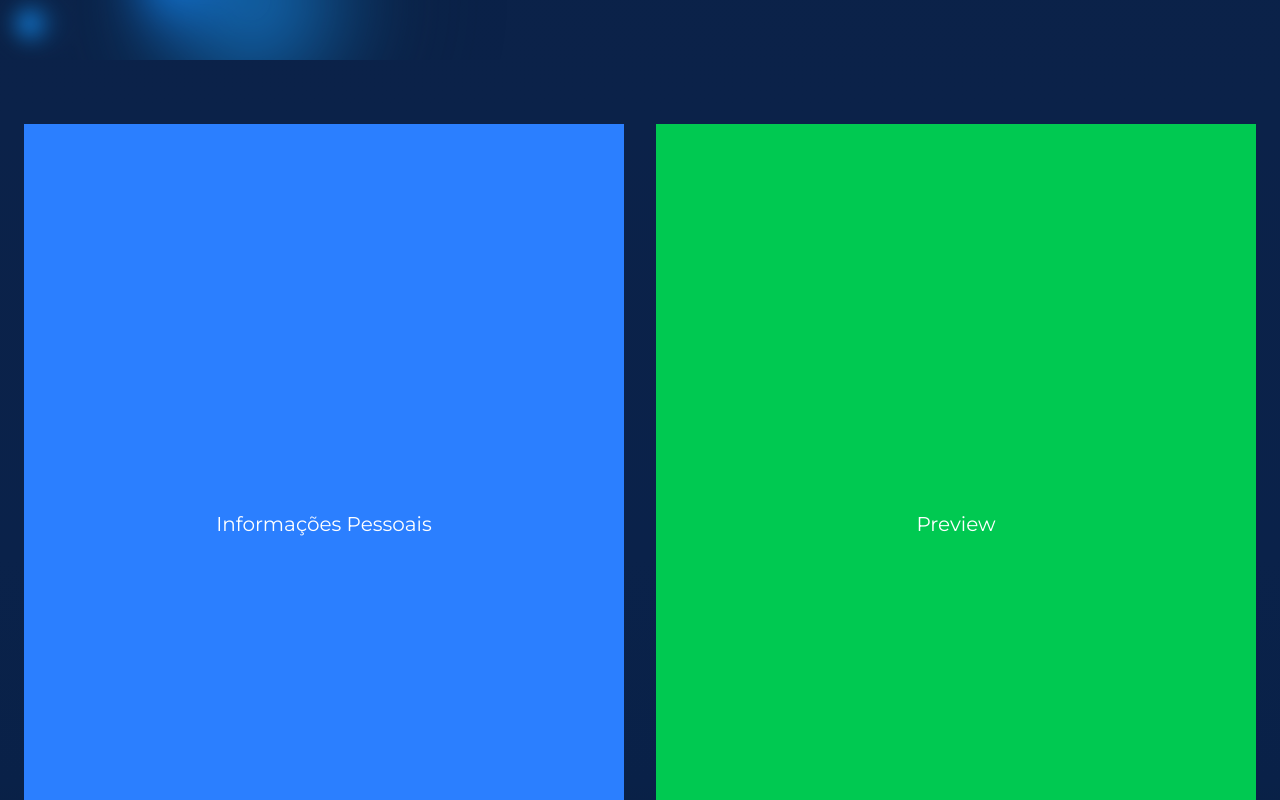
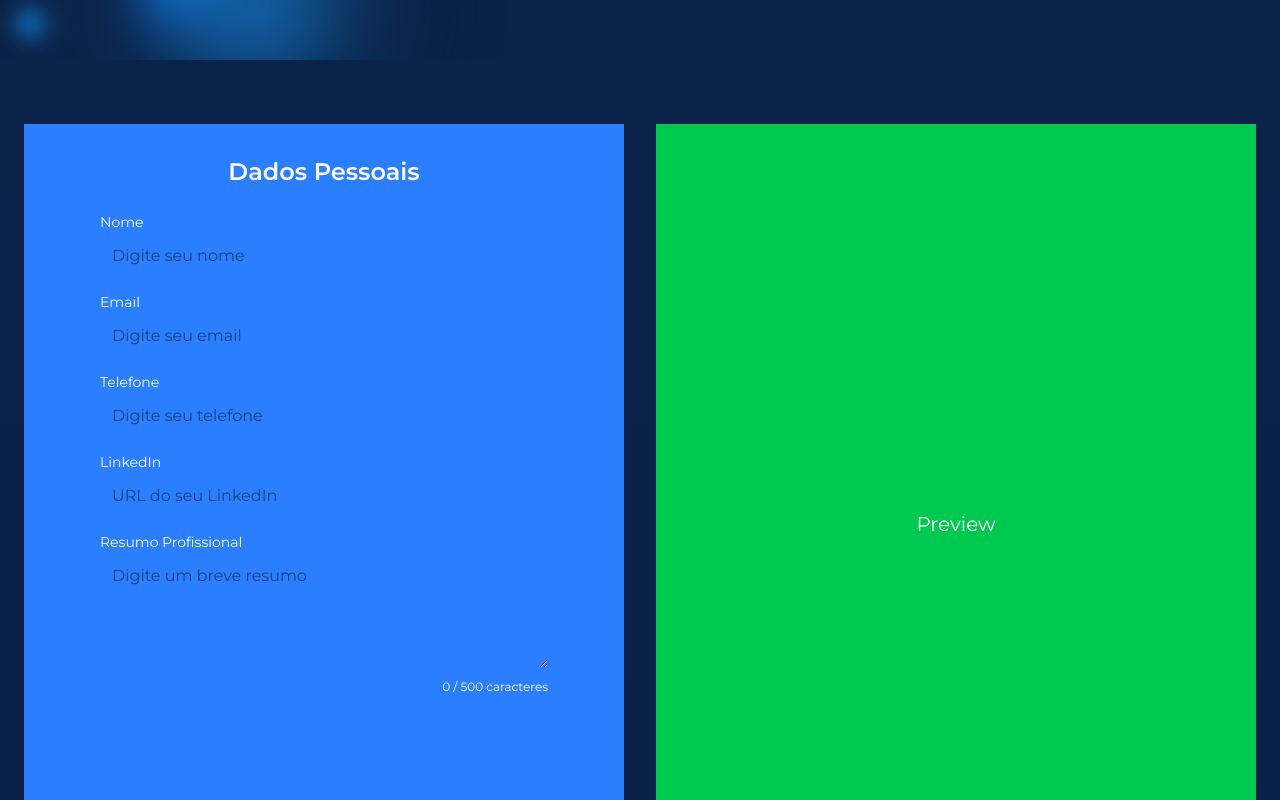
Before and after one commit to KFalcao/Gerador_Curriculo_Byte_a_byte, a React (Vite) app: page / in a window 1280 px wide. Shown: the part 740-1540 px from the top of the page. Built offline with nearby package versions, Linux system fonts and the light colour scheme.

Commit message:
Campos: Nome, Email, Telefone, LinkedIn + Textarea para resumo profissional

```diff
--- a/src/components/Cols.tsx
+++ b/src/components/Cols.tsx
@@ -1,9 +1,73 @@
+import React, { useState } from "react";
+
 export default function Cols() {
+  const [resumo, setResumo] = useState("");
+
   return (
     <>
-      <div className="bg-blue-500 min-h-screen flex items-center justify-center">
-        <p className="text-white text-xl">Informações Pessoais</p>
+
+      <div className="bg-blue-500 min-h-screen flex items-start justify-center p-8">
+        <div className="w-full max-w-md text-white">
+          <h2 className="text-2xl font-semibold mb-6 text-center">
+            Dados Pessoais
+          </h2>
+
+          <form className="flex flex-col gap-4">
+
+            <div>
+              <label className="block mb-1 text-sm">Nome</label>
+              <input
+                type="text"
+                placeholder="Digite seu nome"
+                className="w-full px-3 py-2 rounded-md text-black"
+              />
+            </div>
+
+            <div>
+              <label className="block mb-1 text-sm">Email</label>
+              <input
+                type="email"
+                placeholder="Digite seu email"
+                className="w-full px-3 py-2 rounded-md text-black"
+              />
+            </div>
+
+            <div>
+              <label className="block mb-1 text-sm">Telefone</label>
+              <input
+                type="tel"
+                placeholder="Digite seu telefone"
+                className="w-full px-3 py-2 rounded-md text-black"
+              />
+            </div>
+
+            <div>
+              <label className="block mb-1 text-sm">LinkedIn</label>
+              <input
+                type="url"
+                placeholder="URL do seu LinkedIn"
+                className="w-full px-3 py-2 rounded-md text-black"
+              />
+            </div>
+
+            <div>
+              <label className="block mb-1 text-sm">Resumo Profissional</label>
+              <textarea
+                rows={4}
+                placeholder="Digite um breve resumo"
+                value={resumo}
+                onChange={(e) => setResumo(e.target.value)}
+                maxLength={500}
+                className="w-full px-3 py-2 rounded-md text-black"
+              />
+              <p className="text-right text-xs mt-1">
+                {resumo.length} / 500 caracteres
+              </p>
+            </div>
+          </form>
+        </div>
       </div>
+
       <div className="bg-green-500 min-h-screen flex items-center justify-center">
         <p className="text-white text-xl">Preview</p>
       </div>
```
Also changed, not shown: package.json (+6 -4 lines), 1 other file (tests, documents, lock files or other folders).
